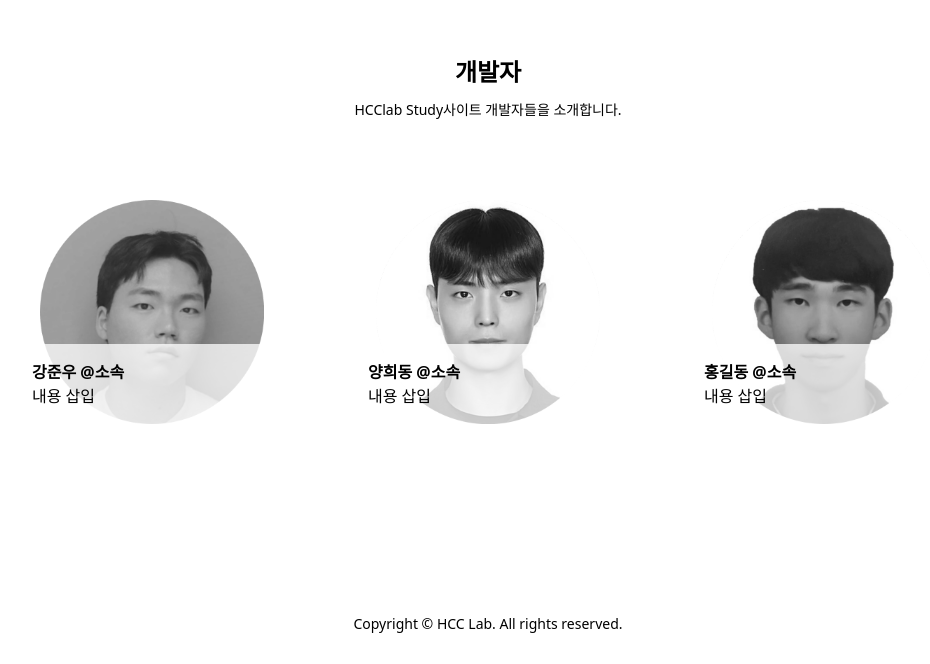
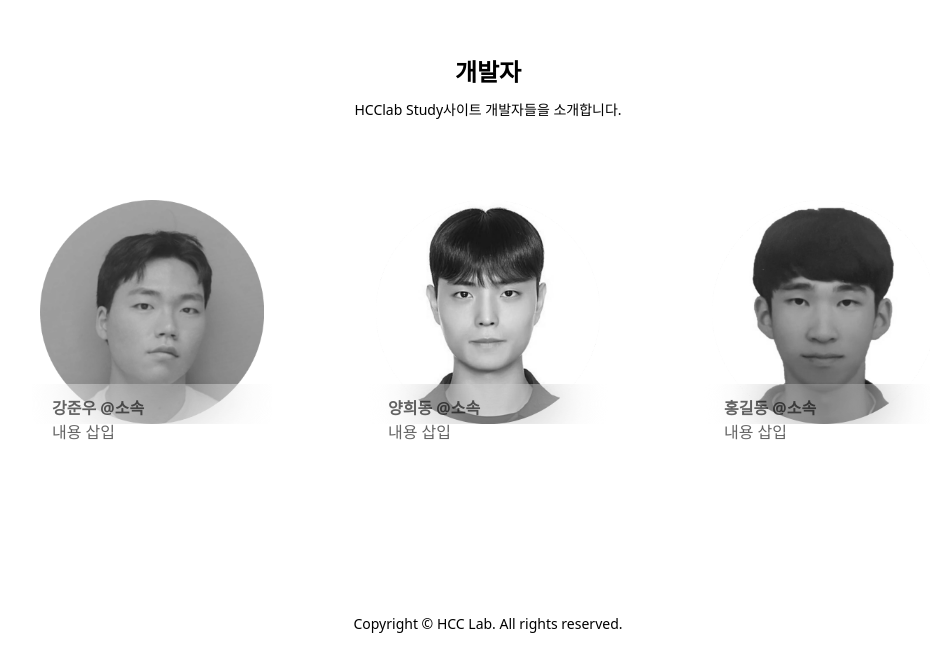
Before and after one commit to kosssshhhh/Team2, a React (Vite) app in the folder study-project/: page /about in a window 1280 px wide. Shown: the part 820-1484 px from the top of the page, without its empty margins (152-1082 px from the left). Built offline with nearby package versions, Linux system fonts and the light colour scheme.

Commit message:
[ ✨ | HS2-8 | Feat ] 블러 수정

```diff
--- a/study-project/src/pages/about/page.jsx
+++ b/study-project/src/pages/about/page.jsx
@@ -5,14 +5,14 @@ import CImage from '/Users/june/Documents/GitHub/Team2_June/study-project/src/as
 const ProfileCard = ({ image, name, intro }) => {
 	return (
 		<div className="flex flex-col items-center mx-14 relative">
-		<img src={image} alt={name} className="w-56 h-56 object-cover" />
-		<div className="absolute bottom-0 w-60 h-20 bg-opacity-75 bg-white text-black text-left flex items-center justify-left">
-		  <div>
-			<p className="font-bold">{name}</p>
-			<p>{intro}</p>
-		  </div>
+			<img src={image} alt={name} className="w-56 h-56 object-cover" />
+			<div className="absolute bottom-0 w-60 h-10 opacity-70 z-10 rounded-b-lg backdrop-blur-xl bg-white/30 text-textBlack">
+				<div className="flex flex-col p-3 pl-5">
+					<p className="font-bold">{name}</p>
+					<p>{intro}</p>
+				</div>
+			</div>
 		</div>
-	  </div>
 	);
 };
 
```
